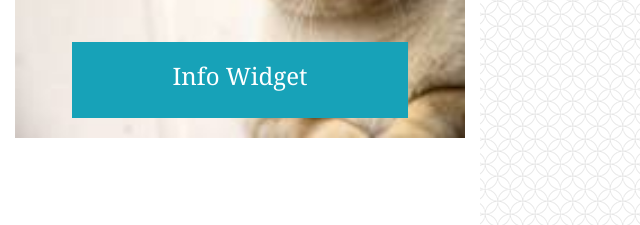
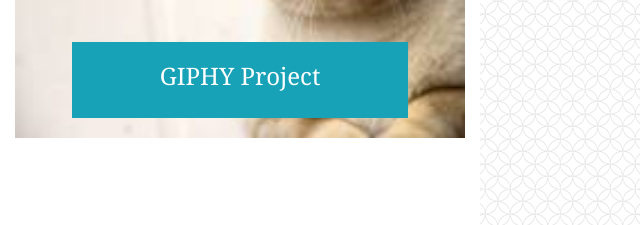
Before and after one commit to LynnAmsbury/Bootstrap-Portfolio, a plain HTML site: page portfolio.html in a window 1280 px wide. Shown: the part 811-1036 px from the top of the page, 640-1280 px from the left. Drawn offline with nearby package versions, Linux system fonts and the light colour scheme; a script that the page names is missing.

Commit message:
Added link to GifTastic Project

```diff
--- a/portfolio.html
+++ b/portfolio.html
@@ -76,7 +76,7 @@
                 <img class="img-responsive image-fluid w-100 h-auto" src="assets/images/cats-q-c-200-150-8.jpg" class="portfolio-image"
                     alt="Seal-point Cat">
                 <div class="carousel-caption bg-info w-auto">
-                    <h4>Info Widget</h4>
+                    <a href="https://lynnamsbury.github.io/GifTastic-Project/" target = "_"><h4>GIPHY Project</h4></a>
                 </div>
             </div>
         </div>
```
